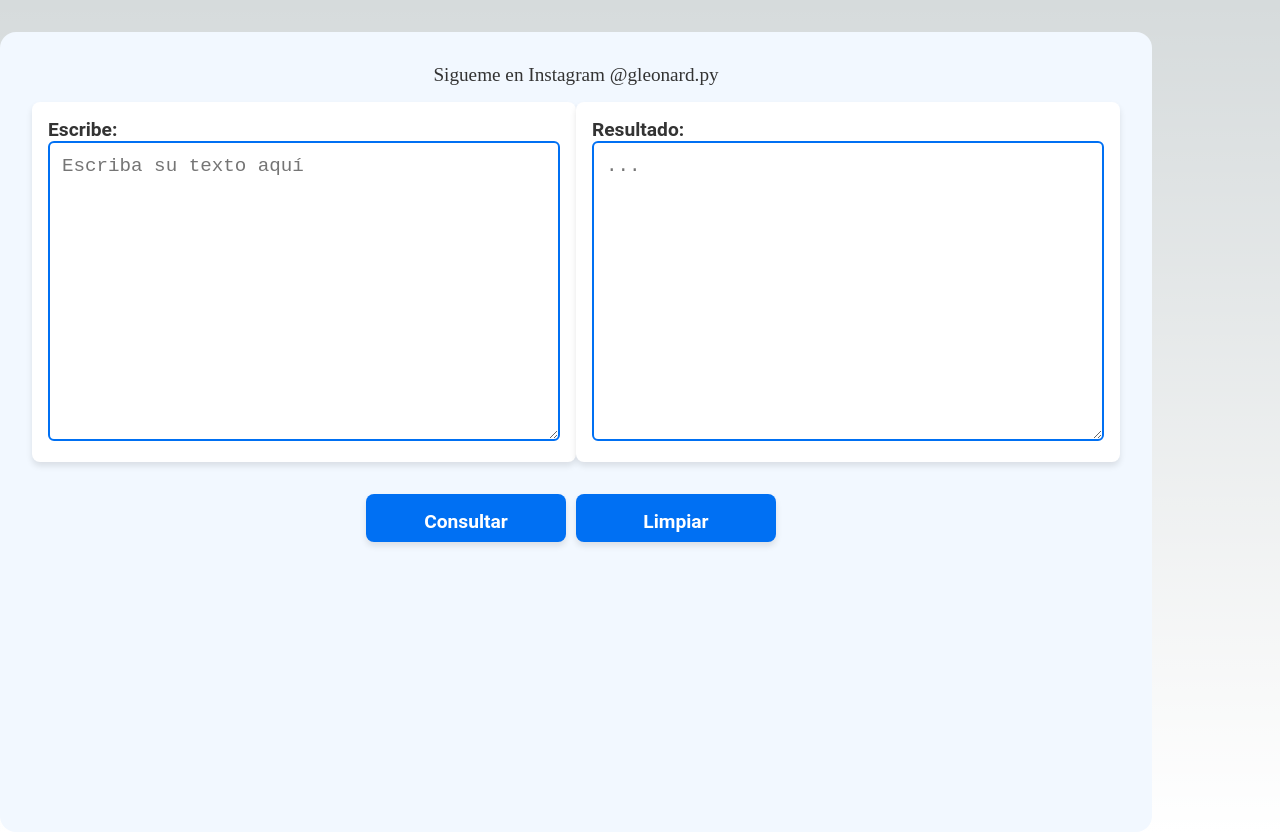
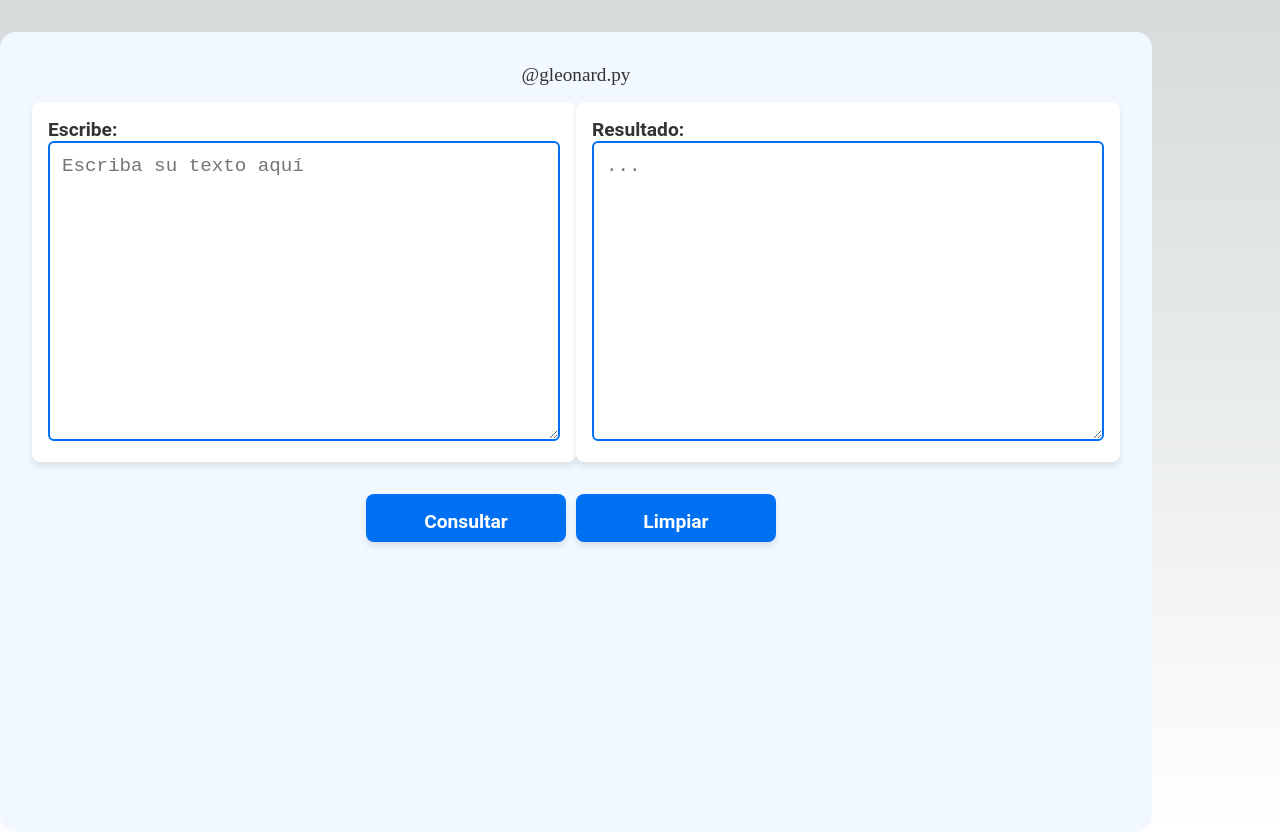
Before and after one commit to Leonard-g/leonardGPT, a Next.js app: page / in a window 1280 px wide. Built offline with nearby package versions, Linux system fonts and the light colour scheme.

Commit message:
Update index.js

```diff
--- a/pages/index.js
+++ b/pages/index.js
@@ -37,7 +37,7 @@
   return (
     <div className="container">
       <div className="header">
-        <p>Sigueme en Instagram @gleonard.py</p>
+        <p>@gleonard.py</p>
       </div>
       <form onSubmit={handleSubmit}>
         <div className="text-boxes">
```
